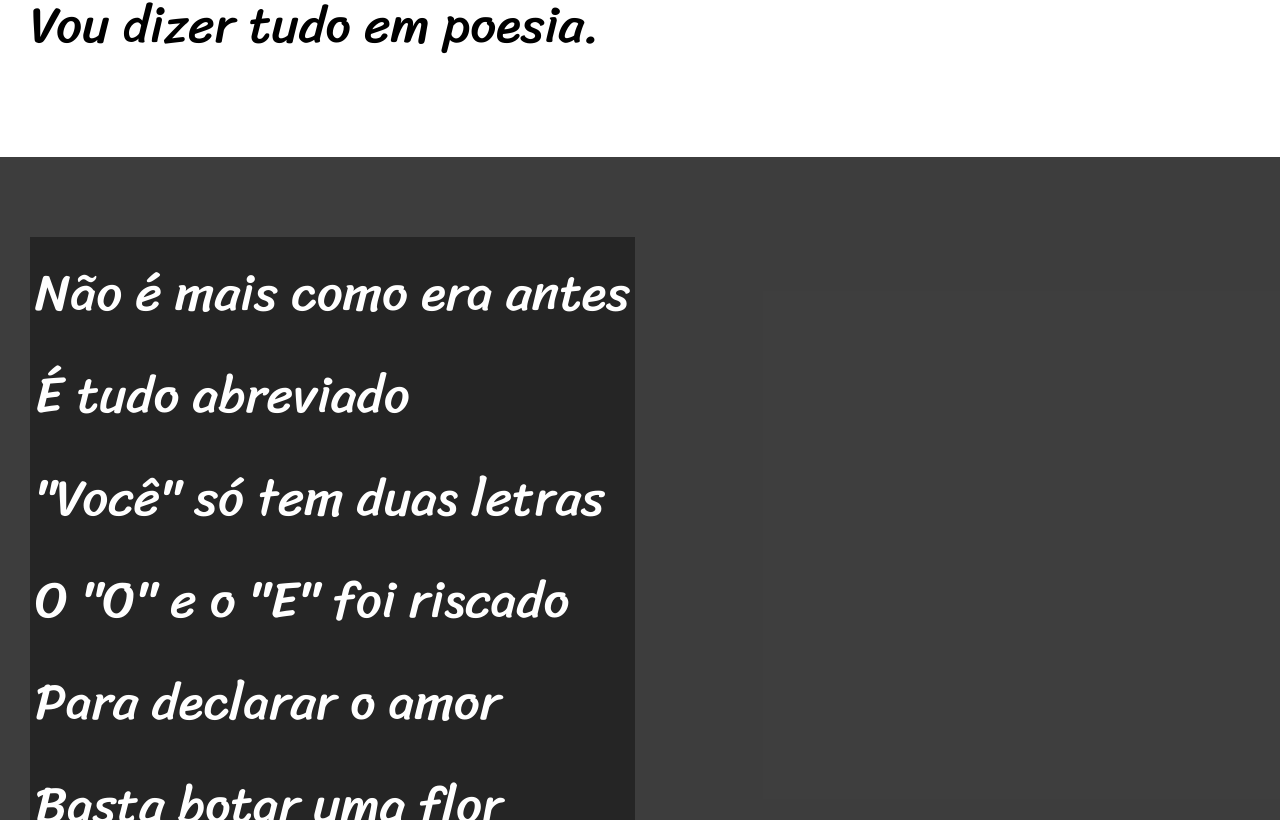
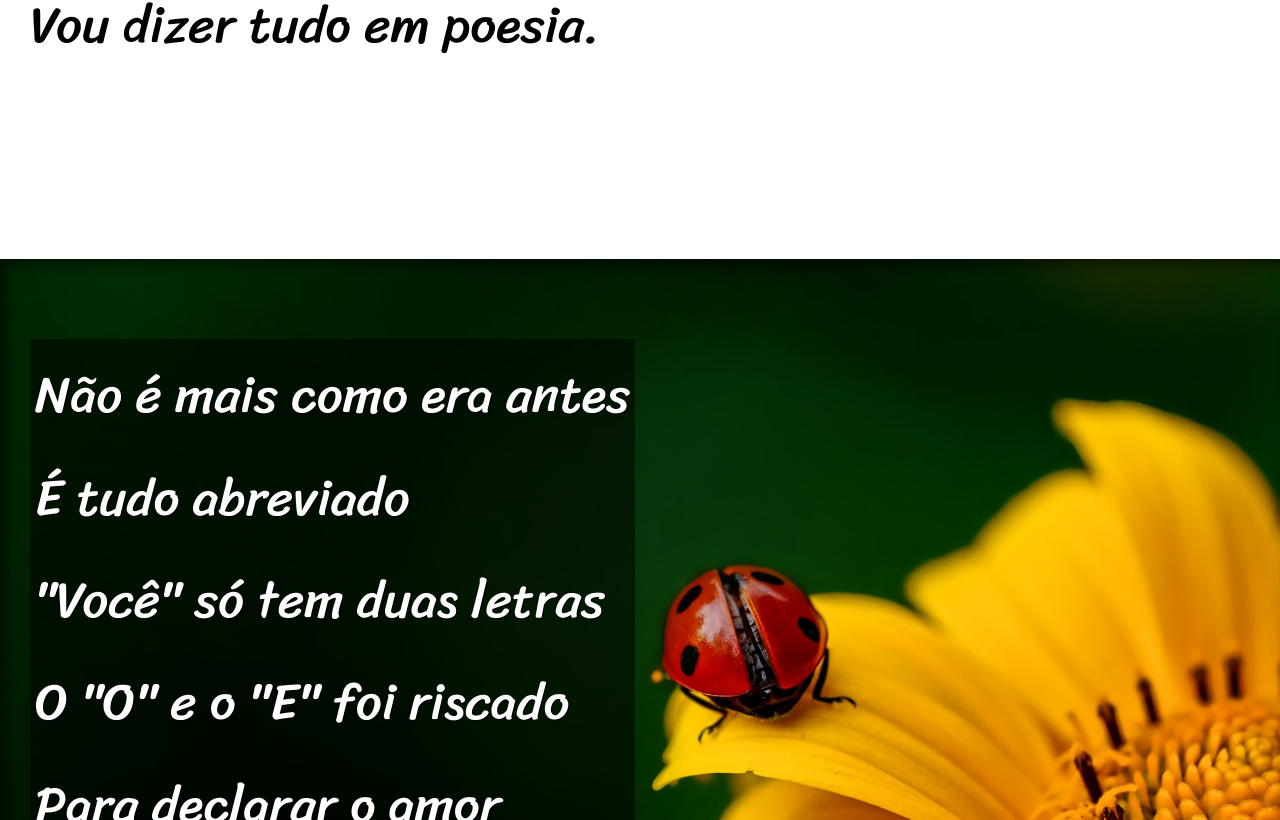
Before and after one commit to WellingtonANolasco/html-css, a plain HTML site: page desafios/d012/index.html in a window 1280 px wide. Shown: the part 980-1800 px from the top of the page. Drawn offline with Linux system fonts and the light colour scheme.

Commit message:
Terminado desafio 12

```diff
--- a/desafios/d012/estilo/style.css
+++ b/desafios/d012/estilo/style.css
@@ -57,6 +57,10 @@ main section{
    font-size: 4vw;
 }
 
+main section > p{
+   padding-bottom: 2em;
+}
+
 main section.normal{
    background-color: white;
    color: black;
@@ -65,13 +69,30 @@ main section.normal{
 main section.imagem{
    background-color: rgba(0, 0, 0, 0.637);
    color: white;
+   box-shadow: inset 6px 6px 13px 0px rgba(0, 0, 0, 0.534);
+   background-size: cover;
+   background-attachment: fixed;
 }
 
 main section.imagem > p{
    display: inline-block;
    padding: 5px;
-   background-color: rgba(0, 0, 0, 0.39);
+   background-color: rgba(0, 0, 0, 0.514);
+   text-shadow: 1px 1px 0px black;
 }
+
+main section#img01{
+   background-image: url(../imagens/background001.jpg);
+   background-position: right center;
+
+}
+
+main section#img02{
+   background-image: url(../imagens/background002.jpg);
+   background-position: right center;
+
+}
+
 
 footer{
    background-color: black;
--- a/desafios/d012/index.html
+++ b/desafios/d012/index.html
@@ -32,7 +32,7 @@
 
 
 
-      <section class="imagem">
+      <section class="imagem" id="img01">
          <p>
             Não é mais como era antes <br>
             É tudo abreviado <br>
@@ -70,7 +70,7 @@
 
 
 
-      <section class="imagem">
+      <section class="imagem" id="img02">
          <p>
             Tenho saudade das cartas <br>
             Escritas com a própria mão <br>
```
